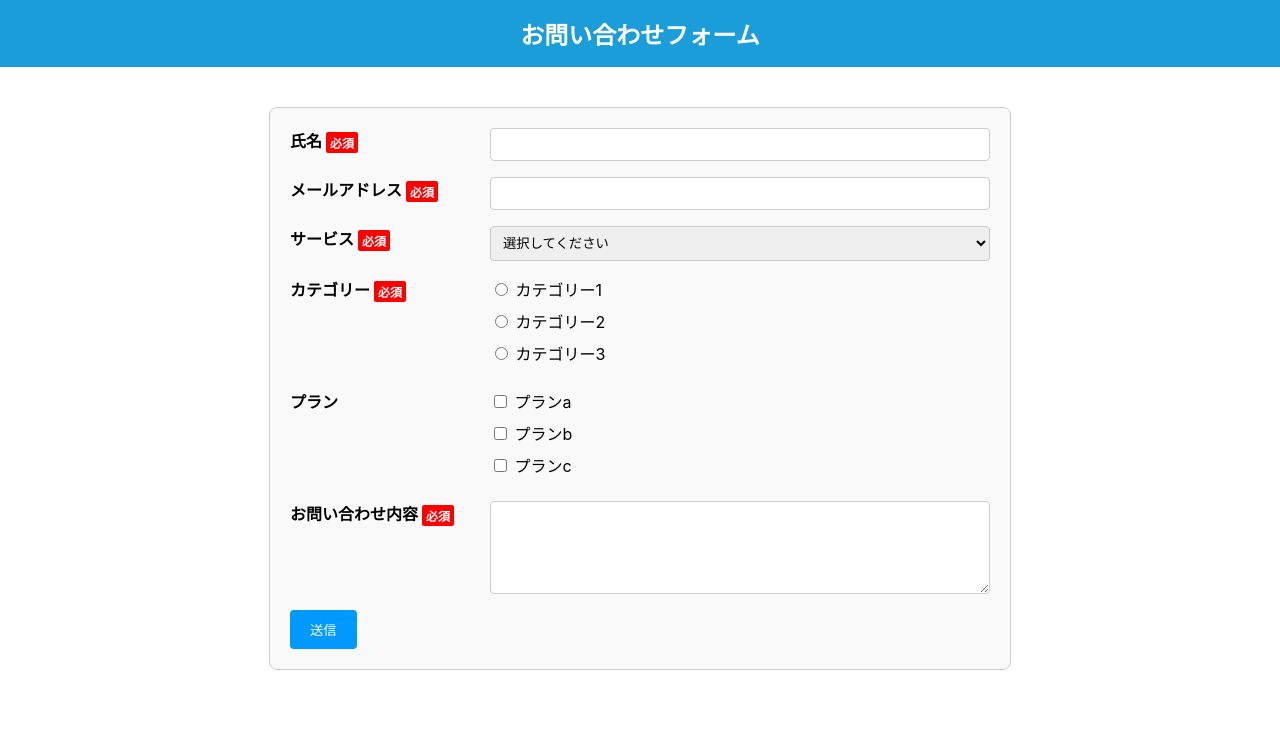
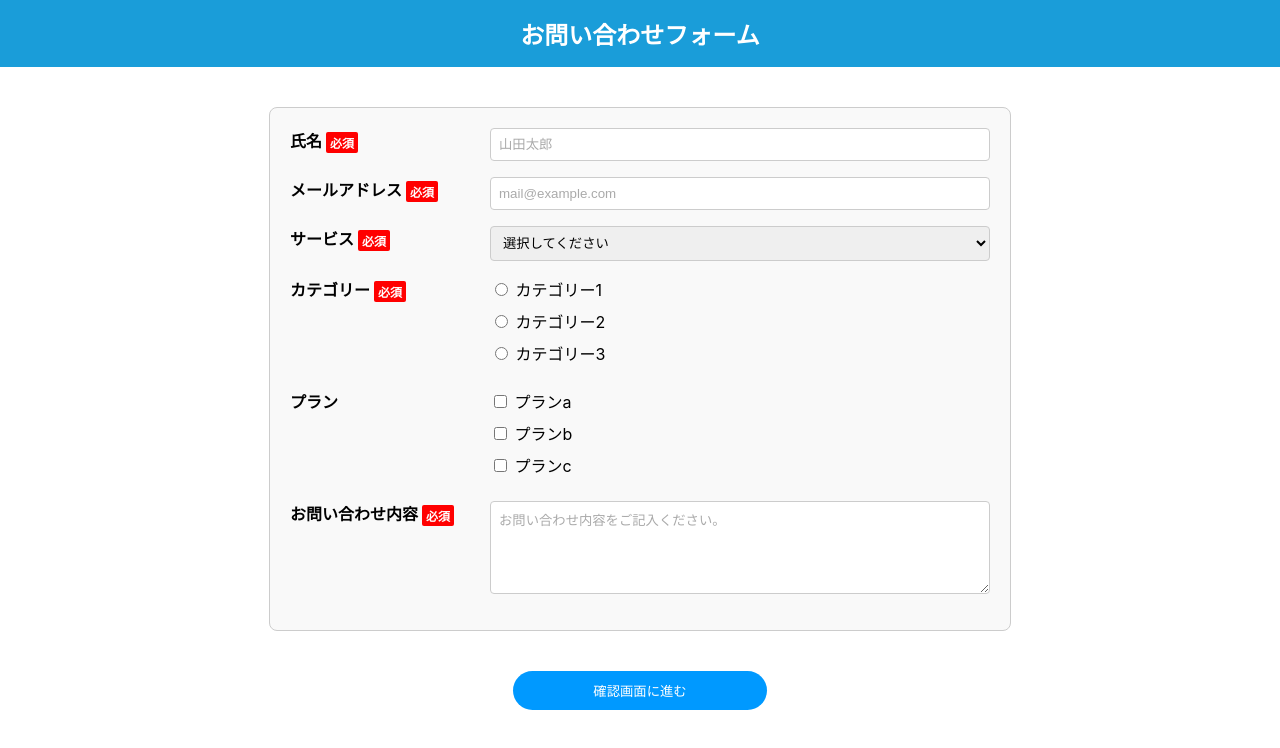
Before and after one commit to yamaharuna/contact-form, a React (Create React App) app: page / in a window 1280 px wide. Shown: the top 748 px of the page. Built offline with nearby package versions, Linux system fonts and the light colour scheme.

Commit message:
確認ボタン

```diff
--- a/src/components/ContactForm.css
+++ b/src/components/ContactForm.css
@@ -36,11 +36,11 @@
 }
 
 .submit-button {
-  padding: 10px 20px;
+  padding: 10px 80px;
   background-color: #0099ff; /* GMO薄青 */
   color: #fff;
   border: none;
-  border-radius: 4px;
+  border-radius: 20px;
   cursor: pointer;
 }
 
@@ -59,3 +59,13 @@
   border-radius: 2px;
   vertical-align: middle;  /* ラベル文字と縦位置揃え */
 }
+
+.form-input::placeholder {
+  color: #aaa;   /* 薄いグレー */
+
+}
+
+.button-container {
+  text-align: center;
+  margin-top: 20px;
+}
--- a/src/components/ContactForm.js
+++ b/src/components/ContactForm.js
@@ -1,5 +1,5 @@
 import React, { useState } from "react";
-import "./ContactForm.css"; // CSSを読み込む
+import "./ContactForm.css";
 
 export default function ContactForm() {
   const [formData, setFormData] = useState({
@@ -43,7 +43,15 @@ export default function ContactForm() {
     });
   };
 
+  const handleConfirm = () => {
+    alert(
+      `確認内容:\n氏名: ${formData.name}\nメール: ${formData.email}\nサービス: ${formData.service}\nカテゴリー: ${formData.category}\nプラン: ${formData.plan.join(", ")}\n内容: ${formData.message}`
+    );
+  };
+
   return (
+    <div>
+      {/* フォーム枠 */}
       <div className="form-container">
         <form onSubmit={handleSubmit}>
           {/* 氏名 */}
@@ -57,6 +65,7 @@ export default function ContactForm() {
               value={formData.name}
               onChange={handleChange}
               required
+              placeholder="山田太郎"
               className="form-input"
             />
           </div>
@@ -72,11 +81,12 @@ export default function ContactForm() {
               value={formData.email}
               onChange={handleChange}
               required
+              placeholder="mail@example.com"
               className="form-input"
             />
           </div>
 
-        {/* サービス選択 */}
+          {/* サービス */}
           <div className="form-row">
             <label className="form-label">
               サービス<span className="required">必須</span>
@@ -95,6 +105,7 @@ export default function ContactForm() {
             </select>
           </div>
 
+          {/* カテゴリー */}
           <div className="form-row">
             <label className="form-label">
               カテゴリー<span className="required">必須</span>
@@ -134,7 +145,7 @@ export default function ContactForm() {
             </div>
           </div>
 
-        {/* プラン選択（チェックボックス） */}
+          {/* プラン（チェックボックス） */}
           <div className="form-row">
             <label className="form-label">プラン</label>
             <div className="form-options">
@@ -182,14 +193,23 @@ export default function ContactForm() {
               onChange={handleChange}
               required
               rows="5"
+              placeholder="お問い合わせ内容をご記入ください。"
               className="form-input"
             />
           </div>
+        </form>
+      </div>
 
-        <button type="submit" className="submit-button">
-          送信
+      {/* フォーム枠の外にボタン */}
+      <div className="button-container">
+        <button
+          type="button"
+          className="submit-button"
+          onClick={handleConfirm}
+        >
+          確認画面に進む
         </button>
-      </form>
+      </div>
     </div>
   );
 }
```
Lines whose indentation alone changed are shown as unchanged.
